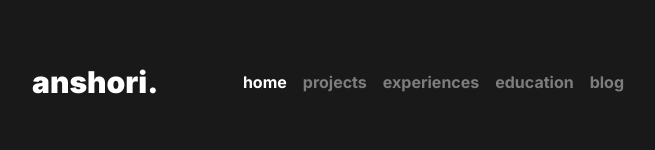
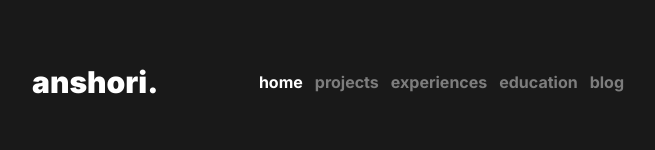
Before and after one commit to anshoriacc/anshori.co, a Next.js app: page / in a window 1280 px wide. Shown: the top 150 px of the page, without its empty margins (312-967 px from the left). Built offline with nearby package versions, Linux system fonts and the light colour scheme; no server answers.

Commit message:
update: header ui

```diff
--- a/src/components/Header.tsx
+++ b/src/components/Header.tsx
@@ -19,7 +19,7 @@ const Header: React.FC = () => {
       <Link href="/" className="text-3xl font-black text-white">
         {navLinks.find((link) => link.href === pathname)?.title}.
       </Link>
-      <nav className="hidden sm:flex gap-4 text-gray-500 font-bold">
+      <nav className="hidden sm:flex gap-3 text-gray-500 font-bold">
         {navLinks.map((link) => {
           const isActive = link.href === pathname;
           return (
```
